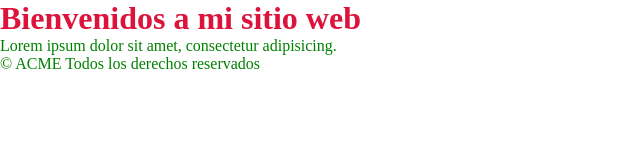
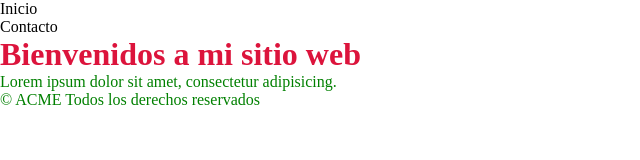
Before and after one commit to ecko777/practica1, a plain HTML site: page index.html in a window 1280 px wide. Shown: the whole page, without its empty margins (0-640 px from the left). Drawn offline with Linux system fonts and the light colour scheme.

Commit message:
add header

```diff
--- a/index.html
+++ b/index.html
@@ -8,6 +8,12 @@
 <link rel="stylesheet" href="./css/styles.css">
 </head>
 <body>
+    <body>
+        <ul>
+<li>Inicio</li>
+<li>Contacto</li>
+        </ul>
+    </body>
     <h1>Bienvenidos a mi sitio web</h1>
     <section>
 <p>Lorem ipsum dolor sit amet, consectetur adipisicing.</p>
```
